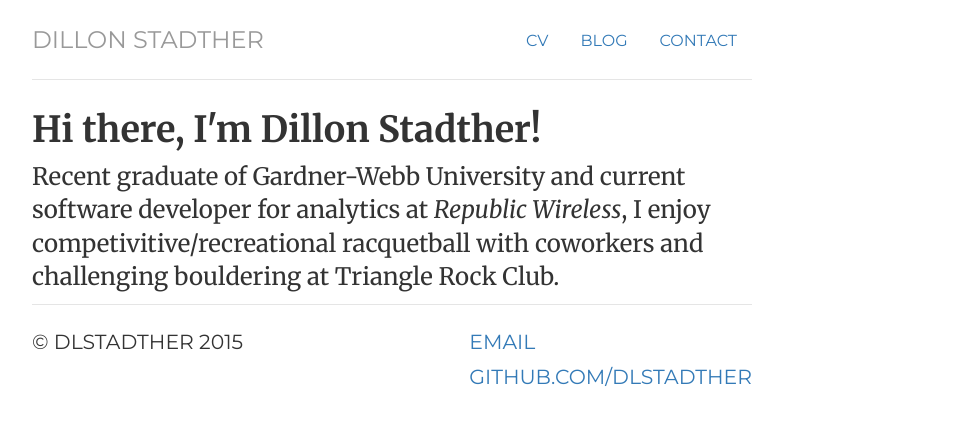
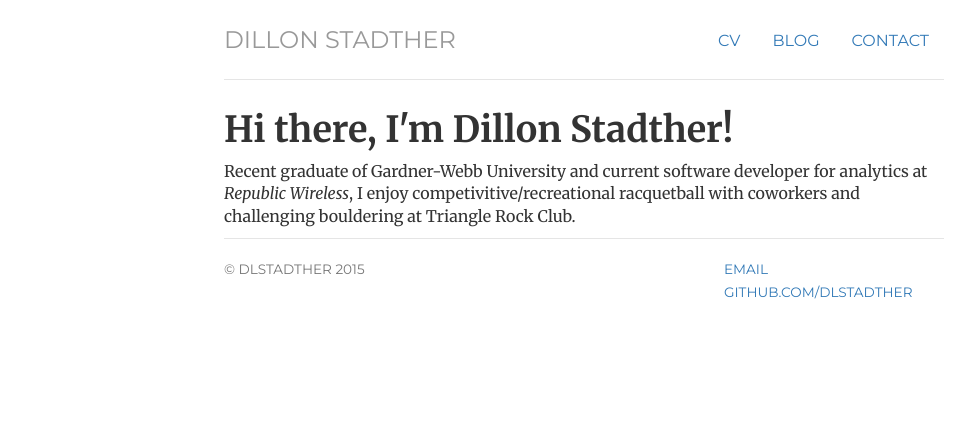
Before and after one commit to dlstadther/dlstadther.github.io, a Jekyll site: the page built from contact/index.html, in a window 1280 px wide. Shown: the top 425 px of the page, without its empty margins (56-1014 px from the left). Built offline with Jekyll 4.4.1, drawn with Linux system fonts in a browser that asks for light colours.

Commit message:
Added favicon. Removed main.css (possible conflictions).

```diff
--- a/_includes/head.html
+++ b/_includes/head.html
@@ -3,14 +3,11 @@
     <meta name="description" content="{{ page.description }}">
     <meta name="author" content="Dillon Stadther">
 
-    <!-- favicon
-    <link rel="shortcut icon" href="/img/ico/favicon.png">
-    -->
+    <!-- favicon -->
+    <link rel="shortcut icon" href="/img/s.ico">
 
     <title>{{ page.title }} | Dillon Stadther | Software Developer.</title>
 
-    <!-- link to main stylesheet -->
-    <link rel="stylesheet" type="text/css" href="/css/main.css">
     <!-- styles -->
     <link href="/css/bootstrap.css" rel="stylesheet">
     <link href="/css/jumbotron-narrow.css" rel="stylesheet">
--- a/_layouts/default.html
+++ b/_layouts/default.html
@@ -10,7 +10,7 @@
 
                 {% include footer.html %}
 
-			</div><!-- /.container-fluid -->
+			</div>
 
             {% include scripts.html %}
 
--- a/css/main.css
+++ /dev/null
@@ -1,43 +0,0 @@
-body {
-    margin: 60px auto;
-    width: 70%;
-}
-nav ul, footer ul {
-    font-family:'Helvetica', 'Arial', 'Sans-Serif';
-    padding: 0px;
-    list-style: none;
-    font-weight: bold;
-}
-nav ul li, footer ul li {
-    display: inline;
-    margin-right: 20px;
-}
-a {
-    text-decoration: none;
-    color: #999;
-}
-a:hover {
-    text-decoration: underline;
-}
-h1 {
-    font-size: 3em;
-    font-family:'Helvetica', 'Arial', 'Sans-Serif';
-}
-p {
-    font-size: 1.5em;
-    line-height: 1.4em;
-    color: #333;
-}
-footer {
-    border-top: 1px solid #d5d5d5;
-    font-size: .8em;
-}
-
-ul.posts {
-    margin: 20px auto 40px;
-    font-size: 1.5em;
-}
-
-ul.posts li {
-    list-style: none;
-}
```
